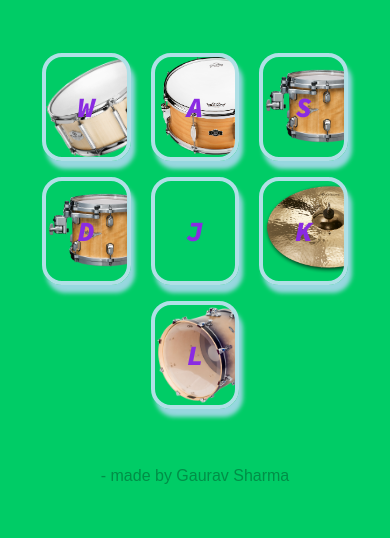
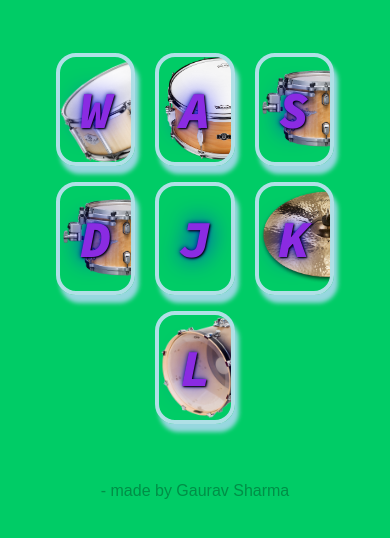
Before and after one commit to Gekko12/drumkit-g1, a plain HTML site: page index.html in a window 390 px wide. Shown: the part 80-618 px from the top of the page. Drawn offline with Linux system fonts and the light colour scheme.

Commit message:
text shadow added to button texts

```diff
--- a/drum.css
+++ b/drum.css
@@ -45,6 +45,8 @@ button {
   border-width: 4px;
   border-color: powderblue;
   border-style: solid;
+  /* color: white; */
+  text-shadow: 1px 1px 2px black, 0 0 25px blue, 0 0 5px darkblue;
 }
 
  button.w {
@@ -120,11 +122,11 @@ button:hover {
   }
   button {
     margin: 8px;
-    padding: 32px;
-    font-size: 28px;
+    padding: 20px;
+    font-size: 52px;
   }
   button:hover {
     padding: 20px;
-    font-size: 36px;
+    font-size: 40px;
   }
 }
```
